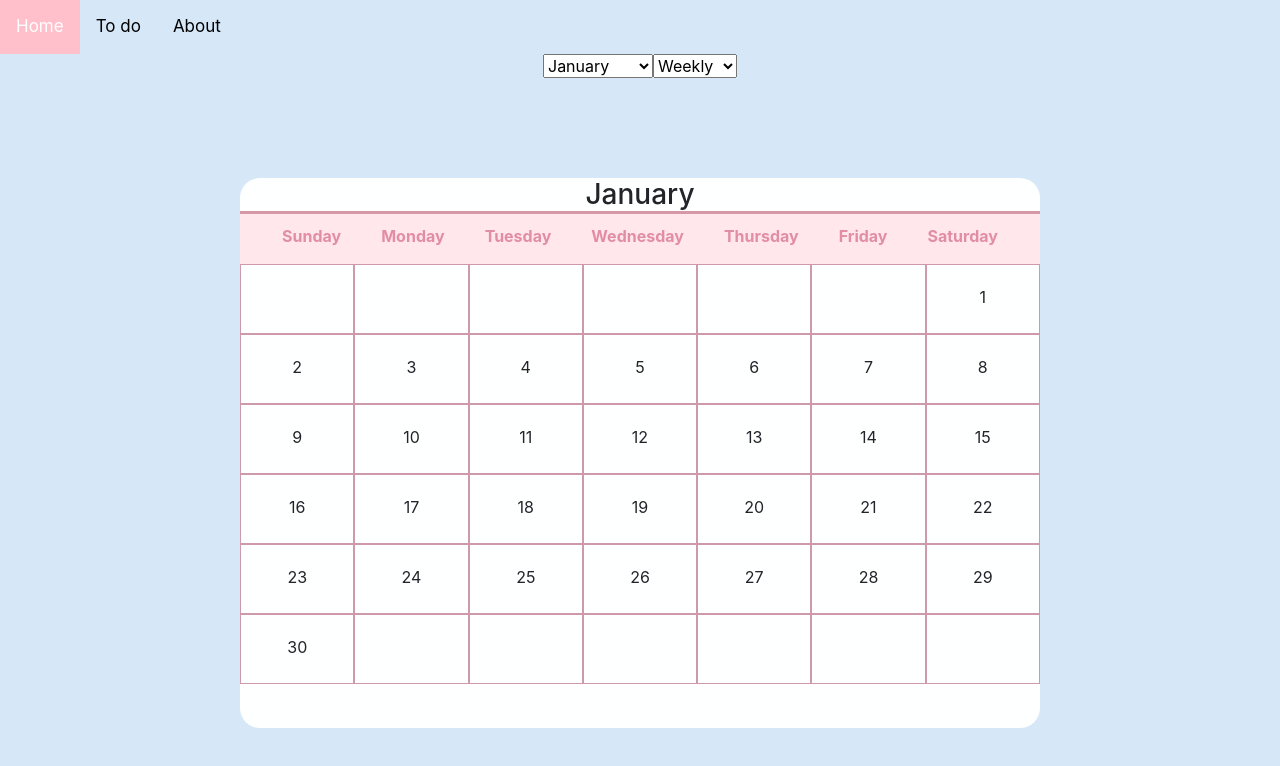
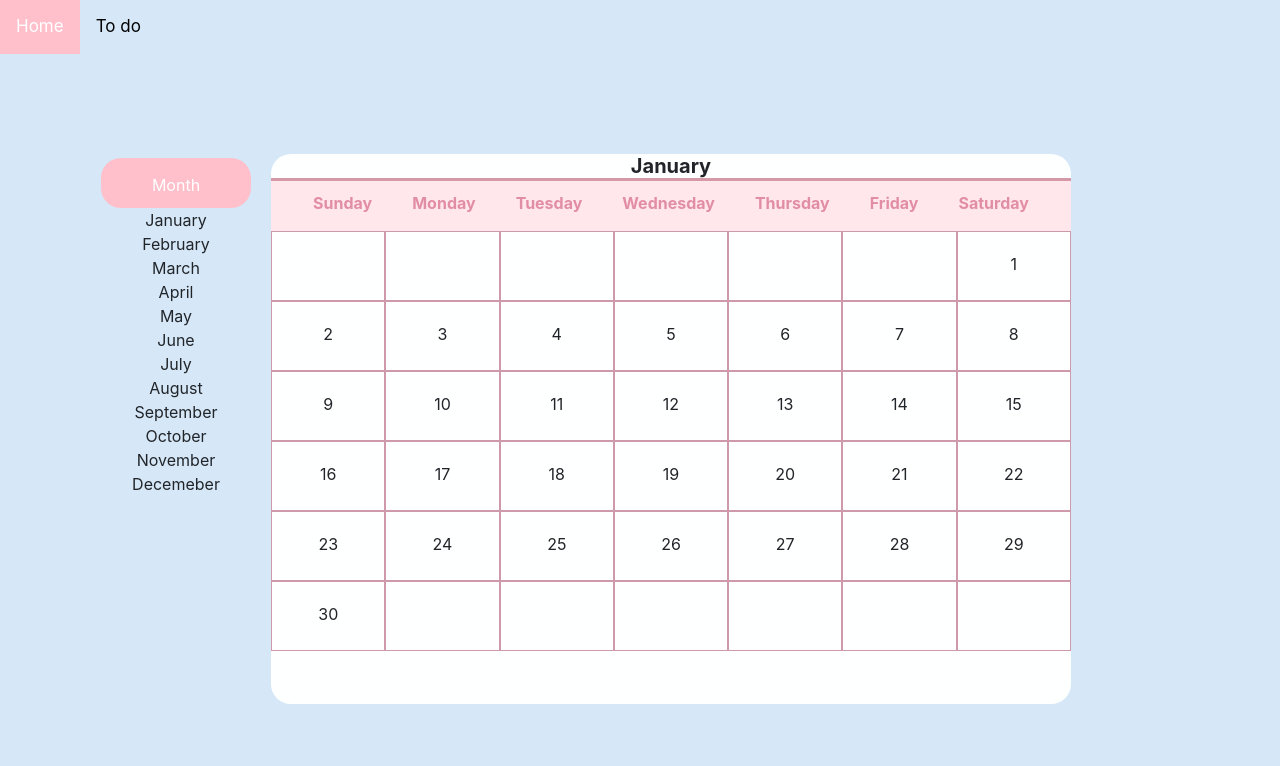
Before and after one commit to marynghiem/ToDoList, a React (Create React App) app in the folder client/: page / in a window 1280 px wide. Shown: the top 766 px of the page. Built offline with nearby package versions, Linux system fonts and the light colour scheme.

Commit message:
changed the way to select months

```diff
--- a/client/src/components/MarysCalendar.js
+++ b/client/src/components/MarysCalendar.js
@@ -50,8 +50,8 @@ export const MarysCalendar = () => {
   };
   // End Code
 
-  const handleMonthChange = (e) => {
-    setMonth(e.target.value);
+  const handleMonthChange = (selectedMonth) => {
+    setMonth(selectedMonth);
   };
 
   const handleSelectingDate = (date) => {
@@ -59,17 +59,14 @@ export const MarysCalendar = () => {
   };
   console.log(selectedDate);
   return (
-    <>
-      <select name="month" id="month" onChange={handleMonthChange}>
+    <div className="home-container">
+      <div className="selection">
+        <div className="selection-title">Month</div>
         {MONTHS_IN_A_YEAR.map((month) => (
-          <option value={month}>{month}</option>
+          <div onClick={() => handleMonthChange(month)}>{month}</div>
         ))}
-      </select>
-      <select name="time-frame" id="time-frame">
-        <option value="weekly">Weekly</option>
-        <option value="monthly">Monthly</option>
-        <option value="yearly">Yearly</option>
-      </select>
+      </div>
+
       <div className="calendar-container">
         <h3 className="month-title">{month}</h3>
         <div className="day-of-the-week-container">
@@ -91,6 +88,6 @@ export const MarysCalendar = () => {
           })
         )}
       </div>
-    </>
+    </div>
   );
 };
--- a/client/src/components/NavBar.js
+++ b/client/src/components/NavBar.js
@@ -8,7 +8,6 @@ export const NavBar = () => {
         Home
       </a>
       <a href="/todo">To do</a>
-      <a href="#about">About</a>
     </div>
   );
 };
--- a/client/src/css/Calendar.css
+++ b/client/src/css/Calendar.css
@@ -1,3 +1,23 @@
+.home-container{
+  height: 100vh;
+  width: 100vw;
+}
+
+.selection{
+    display: inline-block;
+    margin-top: 6.5rem;
+    margin-left: 20px;
+    vertical-align: top;
+    padding-right:20px;
+}
+.selection-title{
+    background-color: pink;
+    color: white;
+    height: 50px;
+    width: 150px;
+    border-radius: 20px;
+    padding-top: 15px;
+}
 .calendar-container{
     height: 550px;
     width: 800px;
@@ -5,6 +25,8 @@
     margin: 100px auto;
     border-radius: 20px;
     border-color: #d18ea6;
+    display: inline-block;
+    margin-right: 10vw;
 
 }
 
@@ -12,6 +34,8 @@
     border-bottom: solid 3px;
     border-color: #d498a7;
     margin-bottom: 0px;
+    font-size: 20px;
+    font-weight: bold;
 }
 
 .day-of-the-week-container{
```
